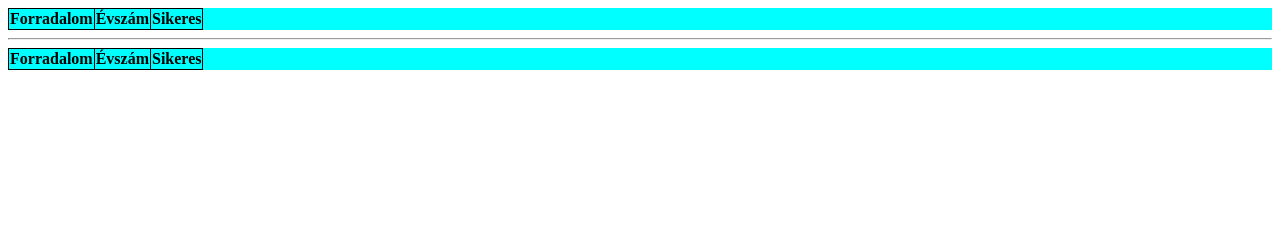
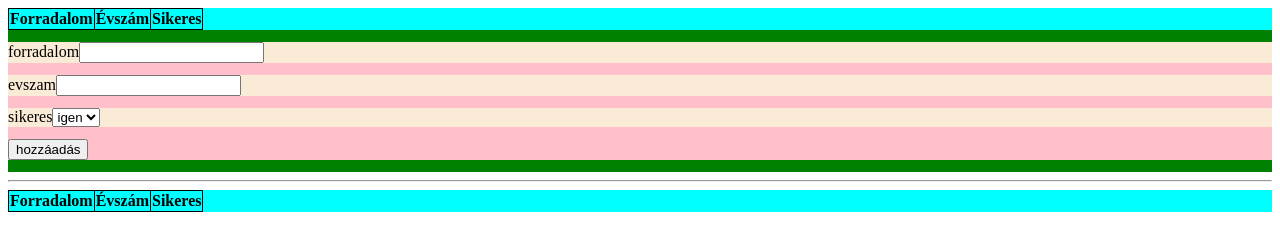
Before and after one commit to D4n13las/forradalom, a plain HTML site: page forradalom/index.html in a window 1280 px wide. Drawn offline with Linux system fonts and the light colour scheme.

Commit message:
form létrehoz normal

```diff
--- a/forradalom/main.js
+++ b/forradalom/main.js
@@ -43,3 +43,51 @@ for (const cellContent of theadCells) { // végigmegyünk a cellák tartalmán
 // Táblázat törzsének létrehozása
 const tbody = document.createElement('tbody'); // tbody elem létrehozása
 tableSim.appendChild(tbody); // tbody hozzáadása a táblázathoz
+
+ // Űrlap létrehozása az űrlap div-en belül
+ const formSim = document.createElement('form'); // új form elem létrehozása
+ urlapDiv.appendChild(formSim); // az űrlap hozzáadása az űrlap div-hez
+
+ // Űrlap mezők definiálása
+ const fieldElementList = [ // mezők listája
+     { fieldid: 'forradalom', fieldLabel: 'forradalom' }, // név mező
+     { fieldid: 'evszam', fieldLabel: 'evszam' }, // születési év mező
+     { fieldid: 'sikeres', fieldLabel: 'sikeres' } // irányítószám mező
+ ];
+
+ // Mezők létrehozása és hozzáadása az űrlaphoz
+ for (const fieldElement of fieldElementList) { // végigmegyünk a mezők listáján
+     const field = divLetrehoz('field'); // új field div létrehozása
+     formSim.appendChild(field); // field hozzáadása az űrlaphoz
+
+     const label = document.createElement('label'); // új label elem létrehozása
+     label.htmlFor = fieldElement.fieldid; // label összekapcsolása az input mezővel
+     label.textContent = fieldElement.fieldLabel; // label szövegének beállítása
+     field.appendChild(label); // label hozzáadása a field-hez
+
+     if (fieldElement.fieldid === 'sikeres') { // ha a mező azonosítója "sikeres"
+         const select = document.createElement('select'); // új select elem létrehozása
+         select.id = fieldElement.fieldid; // select azonosítójának beállítása
+
+         const options = ['igen', 'nem']; // legördülő menü opciói
+         for (const optionText of options) { // végigmegyünk az opciók listáján
+             const option = document.createElement('option'); // új option elem létrehozása
+             option.value = optionText; // opció értékének beállítása
+             option.textContent = optionText; // opció szövegének beállítása
+             select.appendChild(option); // opció hozzáadása a select-hez
+         }
+
+         field.appendChild(select); // select hozzáadása a field-hez
+     } else { // ha nem a "sikeres" mező
+         const input = document.createElement('input'); // új input mező létrehozása
+         input.id = fieldElement.fieldid; // input mező azonosítójának beállítása
+         field.appendChild(input); // input mező hozzáadása a field-hez
+     }
+
+     field.appendChild(document.createElement('br')); // sortörés hozzáadása
+ }
+
+ // Hozzáadás gomb létrehozása és hozzáadása az űrlaphoz
+ const buttonFormSim = document.createElement('button'); // új gomb létrehozása
+ buttonFormSim.textContent = 'hozzáadás'; // gomb szövegének beállítása
+ formSim.appendChild(buttonFormSim); // gomb hozzáadása az űrlaphoz
--- a/forradalom/style.css
+++ b/forradalom/style.css
@@ -1,5 +1,6 @@
 .container {
     background-color: green;
+    padding-bottom: 12px;
 }
 
 .table {
@@ -8,8 +9,15 @@
 
 .form {
     background-color: purple;
+    margin-top: 12px;
+    background-color: pink;
 }
 table, tr, th, td {
     border: 1px solid black;
     border-collapse: collapse;
 }
+
+.field{
+    margin-bottom: 12px;
+    background-color: antiquewhite;
+}
```
